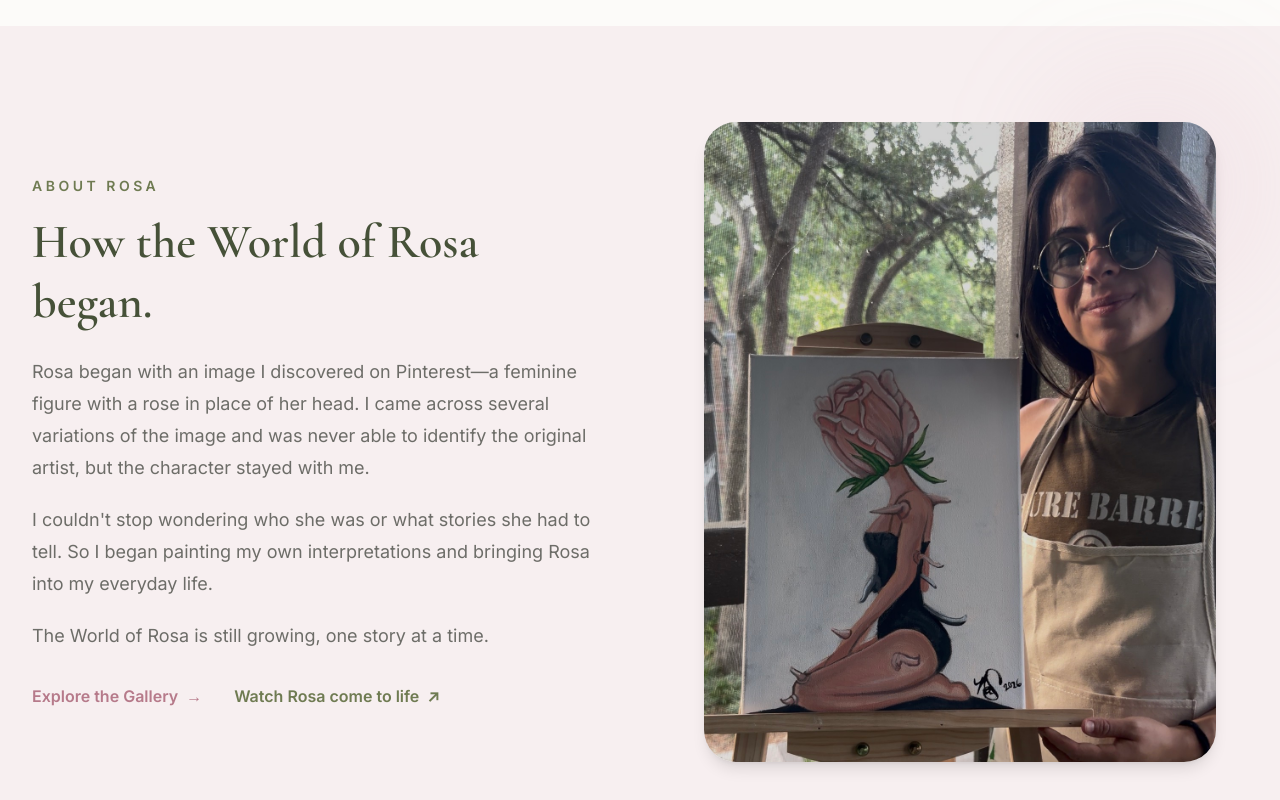
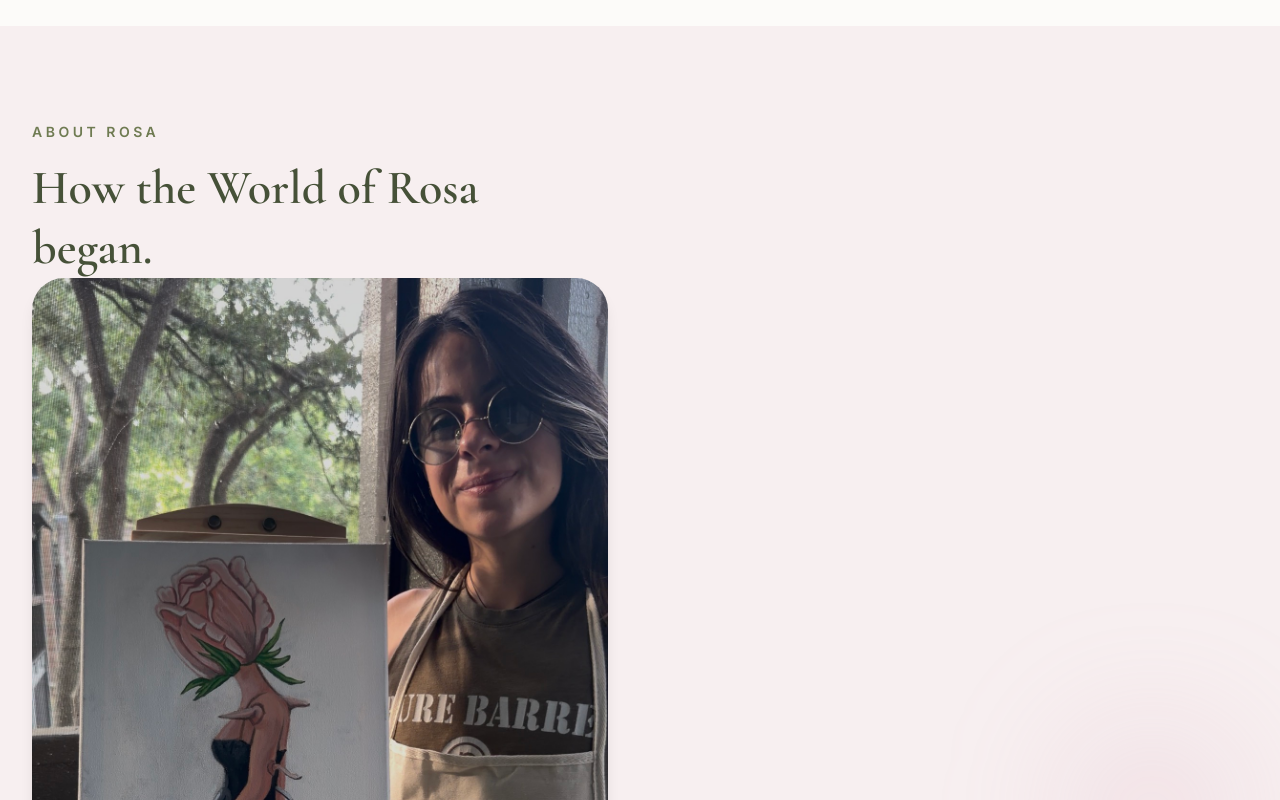
Before and after one commit to natsalinas/nats_artpage, a Next.js app: page /about in a window 1280 px wide. Shown: the part 2740-3540 px from the top of the page. Built offline with nearby package versions, Linux system fonts and the light colour scheme.

Commit message:
moved orignal rose image above text

```diff
--- a/app/about/page.tsx
+++ b/app/about/page.tsx
@@ -46,9 +46,9 @@ export default function AboutPage() {
                 <p>
                   I love blending realism with abstract visuals and bold colors.
                   My favorite artists include Salvador Dali, Pablo Picasso,
-                  Leonardo da Vinci, and Vincent Van Gogh. I first started drawing
-                  as a child, flipping through my favorite comic books and
-                  creating sketches of my own.
+                  Leonardo da Vinci, and Vincent Van Gogh. I first started
+                  drawing as a child, flipping through my favorite comic books
+                  and creating sketches of my own.
                 </p>
                 <p>
                   I grew up in South Florida, in a home where creativity was
@@ -134,6 +134,16 @@ export default function AboutPage() {
               How the World of Rosa began.
             </h2>
 
+            <div className="relative aspect-[4/5] overflow-hidden rounded-[2rem] bg-background shadow-lg">
+              <Image
+                src="/images/about-rosa.jpg"
+                alt="Nati Salinas holding one of her Rosa paintings"
+                fill
+                sizes="(max-width: 1024px) 100vw, 45vw"
+                className="object-cover object-top"
+              />
+            </div>
+
             <div className="mt-6 space-y-5 text-lg leading-8 text-muted-foreground">
               <p>
                 Rosa began with an image I discovered on Pinterest—a feminine
@@ -182,16 +192,6 @@ export default function AboutPage() {
               aria-hidden="true"
               className="absolute -right-6 -top-6 h-44 w-44 rounded-full bg-rose/20 blur-3xl"
             />
-
-            <div className="relative aspect-[4/5] overflow-hidden rounded-[2rem] bg-background shadow-lg">
-              <Image
-                src="/images/about-rosa.jpg"
-                alt="Nati Salinas holding one of her Rosa paintings"
-                fill
-                sizes="(max-width: 1024px) 100vw, 45vw"
-                className="object-cover object-top"
-              />
-            </div>
           </div>
         </div>
       </section>
```
